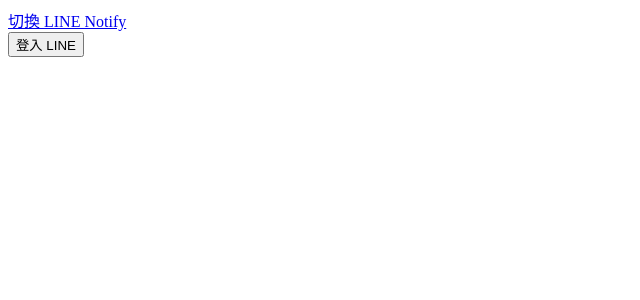
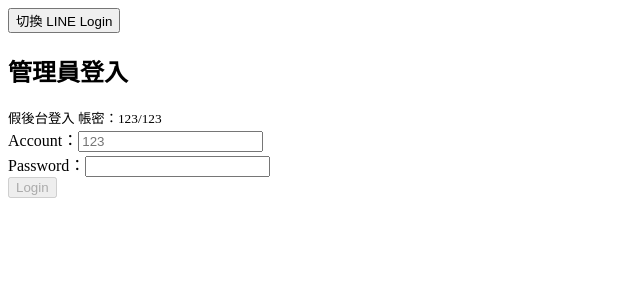
Before and after one commit to qazs10015/OAuthLoginByLINE, an Angular app: page /admin in a window 1280 px wide. Shown: the top 300 px of the page, without its empty margins (0-640 px from the left). Built offline with nearby package versions, Linux system fonts and the light colour scheme.

Commit message:
新增 admin 模擬假後台操作方式

```diff
--- /dev/null
+++ b/src/app/admin/admin.component.html
@@ -0,0 +1,30 @@
+<div>
+  <button [routerLink]="'/'">切換 LINE Login</button>
+</div>
+<h2>管理員登入</h2>
+<small>假後台登入 帳密：123/123</small>
+<form [formGroup]="myForm" (ngSubmit)="login()">
+  <div>
+    Account：<input type="text" placeholder="123" formControlName="account" />
+  </div>
+  <div>Password：<input type="password" formControlName="password" /></div>
+  <div>
+    <button
+      *ngIf="!isShowPushNotifyView"
+      type="submit"
+      [disabled]="myForm.invalid"
+    >
+      Login
+    </button>
+
+    <button *ngIf="isShowPushNotifyView" (click)="logout('system')">
+      Logout
+    </button>
+  </div>
+</form>
+
+<div *ngIf="isShowPushNotifyView" [style.margin-top.px]="50">
+  <textarea #txtNotifyMsg name="txtNotifyMsg" cols="30" rows="10"></textarea>
+  <br />
+  <button (click)="pushNotify()">Push Notify</button>
+</div>
--- /dev/null
+++ b/src/app/admin/admin.component.ts
@@ -0,0 +1,51 @@
+import { Component, ElementRef, OnInit, ViewChild } from '@angular/core';
+import { FormControl, FormGroup, Validators } from '@angular/forms';
+import { NotifyService } from '../notify/notify.service';
+
+@Component({
+  selector: 'app-admin',
+  templateUrl: './admin.component.html',
+  styleUrls: ['./admin.component.scss']
+})
+export class AdminComponent implements OnInit {
+
+  @ViewChild('txtNotifyMsg') txtNotifyMsg!: ElementRef<HTMLTextAreaElement>;
+
+  /** 是否顯示發送 LINE Notify 的畫面 */
+  isShowPushNotifyView = false;
+
+
+  myForm = new FormGroup({
+    account: new FormControl('', Validators.required),
+    password: new FormControl('', Validators.required)
+  });
+
+  constructor(private notifyService: NotifyService) { }
+
+  ngOnInit(): void {
+  }
+
+  /** 模擬登入 帳號密碼為 123/123 */
+  login() {
+    // 驗證登入資訊
+    this.isShowPushNotifyView = (this.myForm.get('account')!.value === '123' && this.myForm.get('password')!.value === '123');
+  }
+
+  logout(type: string) {
+    switch (type) {
+      case 'system':
+        this.myForm.reset();
+        break;
+    }
+  }
+
+  /** 發送訊息 */
+  pushNotify() {
+    this.notifyService.pushNotify(this.txtNotifyMsg.nativeElement.value).subscribe();
+    alert(`訊息："${this.txtNotifyMsg.nativeElement.value}" 已發送!`);
+
+  }
+
+
+
+}
--- a/src/app/app-routing.module.ts
+++ b/src/app/app-routing.module.ts
@@ -3,10 +3,12 @@ import { AppComponent } from './app.component';
 import { NgModule } from '@angular/core';
 import { RouterModule, Routes } from '@angular/router';
 import { NotifyComponent } from './notify/notify.component';
+import { AdminComponent } from './admin/admin.component';
 
 const routes: Routes = [
   { path: '', component: LoginComponent, pathMatch: 'full' },
   { path: 'notify', component: NotifyComponent },
+  { path: 'admin', component: AdminComponent },
   { path: '**', component: LoginComponent },
 ];
 
--- a/src/app/login/login.component.html
+++ b/src/app/login/login.component.html
@@ -1,15 +1,20 @@
-<div>
-  <a [routerLink]="'/notify'">切換 LINE Notify</a>
+<div class="loginGroup">
+  <div>
+    <button (click)="lineLogin()" *ngIf="profileInfoObj === null">
+      登入 LINE
+    </button>
+    <button (click)="lineLogout()" *ngIf="profileInfoObj !== null">
+      登出 LINE
+    </button>
+  </div>
+  <div>
+    <button [routerLink]="'/admin'">管理員登入</button>
+  </div>
 </div>
-
-<div>
-  <button (click)="lineLogin()" *ngIf="profileInfoObj === null">
-    登入 LINE
-  </button>
-</div>
-
 <ng-container *ngIf="profileInfoObj !== null">
-  <div><button (click)="lineLogout()">登出 LINE</button></div>
+  <div>
+    <button [routerLink]="'/notify'">切換 LINE Notify</button>
+  </div>
 
   <p>姓名：{{ profileInfoObj.name }}</p>
   <p>信箱：{{ profileInfoObj.email }}</p>
--- a/src/app/login/login.component.scss
+++ b/src/app/login/login.component.scss
@@ -0,0 +1,7 @@
+.loginGroup {
+  width: 500px;
+  & > div {
+    display: inline-block;
+    margin-right: 150px;
+  }
+}
--- a/src/app/login/login.component.ts
+++ b/src/app/login/login.component.ts
@@ -23,9 +23,6 @@ export class LoginComponent implements OnInit {
     private notifyService: NotifyService) { }
 
   async ngOnInit() {
-    const clientObj: any = await lastValueFrom(this.loginService.getClientSecret());
-    debugger
-
     this.route.queryParamMap.subscribe(async queryParams => {
       const authCode = queryParams.get('code') ?? '';
       if (!!authCode) {
--- a/src/app/notify/notify.component.html
+++ b/src/app/notify/notify.component.html
@@ -1,17 +1,11 @@
 <div><button (click)="getAuthCode()">連動 LINE Notify</button></div>
-
-<div>
-  <button (click)="pushNotify()" [disabled]="localAccessToken === ''">
-    Push LINE Notify
-  </button>
-</div>
 
 <div>
   <button (click)="revokeToken()" [disabled]="localAccessToken === ''">
     移除Token(解除連動)
   </button>
 </div>
-
+<br />
 <div>
-  <a [routerLink]="'/'">切換 LINE Login</a>
+  <button [routerLink]="'/'">切換 LINE Login</button>
 </div>
--- a/src/app/notify/notify.component.ts
+++ b/src/app/notify/notify.component.ts
@@ -38,9 +38,9 @@ export class NotifyComponent implements OnInit {
   }
 
   /** 發送訊息 */
-  pushNotify() {
-    this.notifyService.pushNotify('This is LINE notify homework').subscribe()
-  }
+  // pushNotify() {
+  //   this.notifyService.pushNotify('This is LINE notify homework').subscribe();
+  // }
 
   /** 移除 Token */
   revokeToken() {
```
Also changed, not shown: src/app/app.module.ts (+6 -2 lines), src/app/admin/admin.component.scss (added), 1 other file (tests, documents, lock files or other folders).
